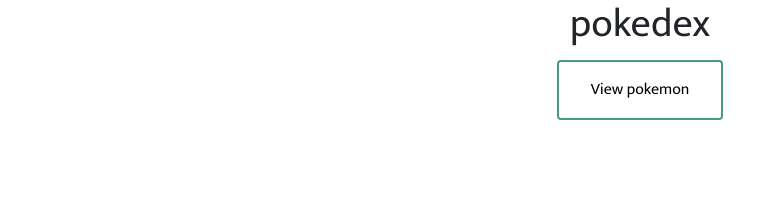
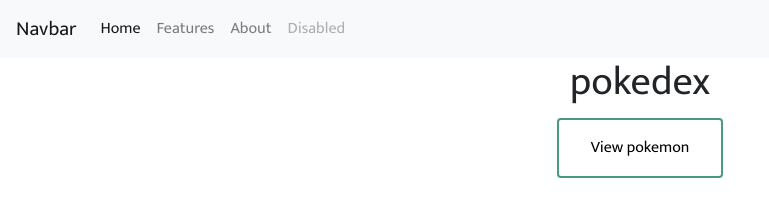
Before and after one commit to alyssakramer/simple-js-app, a plain HTML site: page index.html in a window 1280 px wide. Shown: the whole page, without its empty margins (0-769 px from the left). Drawn offline with nearby package versions, Linux system fonts and the light colour scheme; no server answers.

Commit message:
Added bootstrap navbar

```diff
--- a/index.html
+++ b/index.html
@@ -7,6 +7,30 @@
     <link rel="stylesheet" href="https://cdn.jsdelivr.net/npm/bootstrap@4.3.1/dist/css/bootstrap.min.css" integrity="sha384-ggOyR0iXCbMQv3Xipma34MD+dH/1fQ784/j6cY/iJTQUOhcWr7x9JvoRxT2MZw1T" crossorigin="anonymous">
     <link rel="stylesheet" type="text/css" href="css/styles.css">
     <link href="https://fonts.googleapis.com/css2?family=Mukta&display=swap" rel="stylesheet">
+
+    <nav class="navbar navbar-expand-lg navbar-light bg-light">
+      <a class="navbar-brand" href="#">Navbar</a>
+      <button class="navbar-toggler" type="button" data-toggle="collapse" data-target="#navbarNav" aria-controls="navbarNav" aria-expanded="false" aria-label="Toggle navigation">
+        <span class="navbar-toggler-icon"></span>
+      </button>
+      <div class="collapse navbar-collapse" id="navbarNav">
+        <ul class="navbar-nav">
+          <li class="nav-item active">
+            <a class="nav-link" href="#">Home <span class="sr-only">(current)</span></a>
+          </li>
+          <li class="nav-item">
+            <a class="nav-link" href="#">Features</a>
+          </li>
+          <li class="nav-item">
+            <a class="nav-link" href="#">About</a>
+          </li>
+          <li class="nav-item">
+            <a class="nav-link disabled" href="#" tabindex="-1" aria-disabled="true">Disabled</a>
+          </li>
+        </ul>
+      </div>
+    </nav>
+
   </head>
   <body>
     <h1>pokedex</h1>
```
